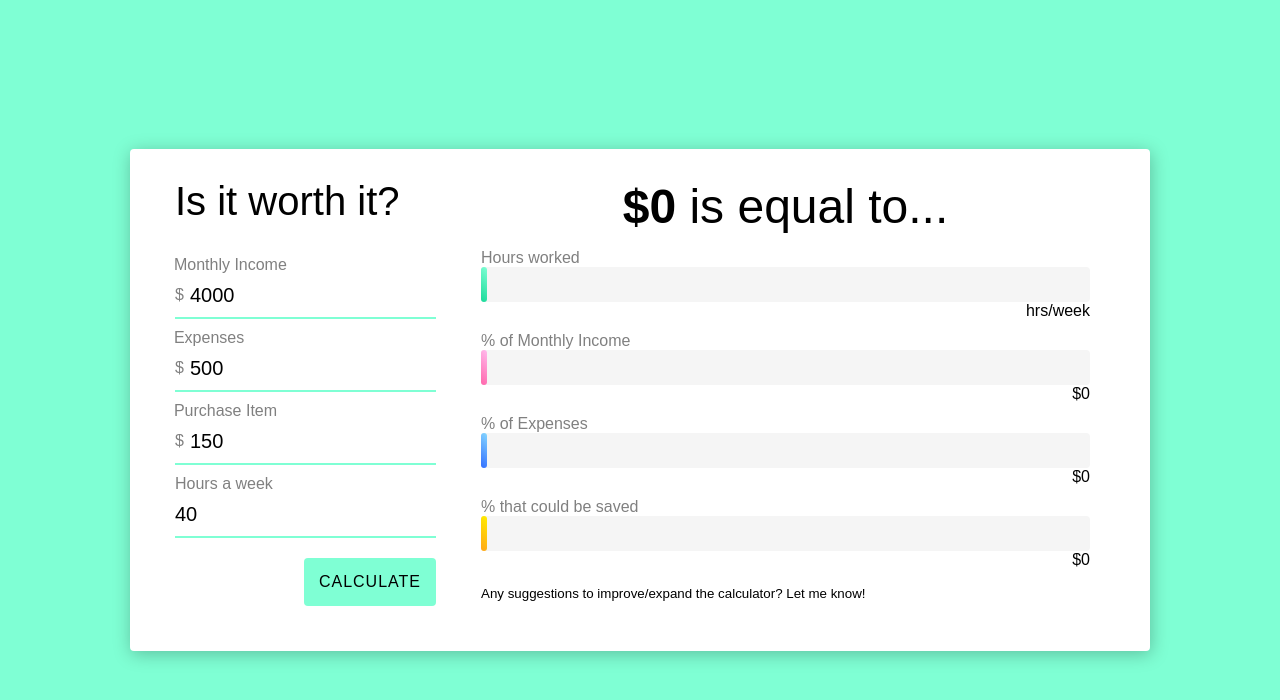
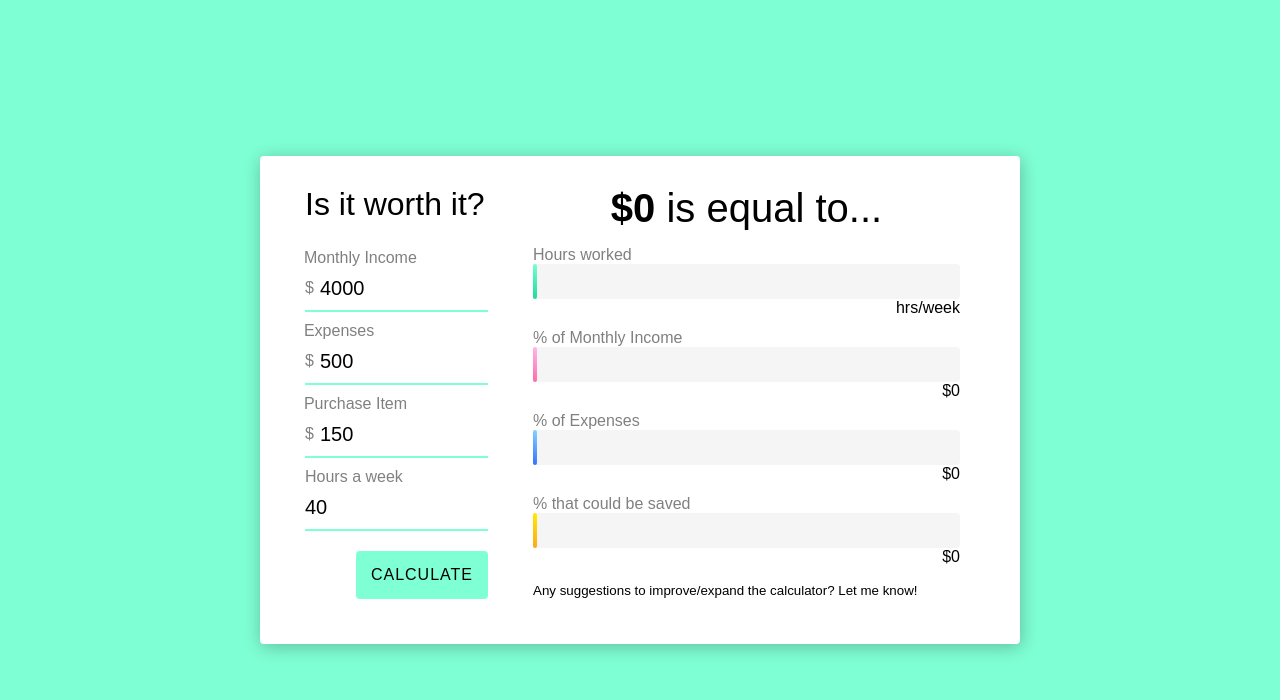
Before and after one commit to Josuerc026/purchase-worthiness, an Angular app: page / in a window 1280 px wide. Shown: the top 700 px of the page. Built offline with nearby package versions, Linux system fonts and the light colour scheme.

Commit message:
styling updates

```diff
--- a/src/app/dashboard/dashboard.component.scss
+++ b/src/app/dashboard/dashboard.component.scss
@@ -6,7 +6,7 @@
   justify-content: center;
   background: aquamarine;
   .dashboard-content{
-    width: 75%;
+    width: 700px;
     padding: 30px;
     background: #fff;
     border-radius: 4px;
@@ -17,7 +17,7 @@
       .title{
         margin-top: 0;
         font-weight: lighter;
-        font-size: 2.5rem;
+        //font-size: 2.5rem;
       }
       width: 30%;
       padding: 0 15px;
--- a/src/app/visualizer/visualizer.component.scss
+++ b/src/app/visualizer/visualizer.component.scss
@@ -68,7 +68,7 @@
     justify-content: center;
     .main-title{
       margin: 0;
-      font-size: 3rem;
+      font-size: 2.5rem;
       position: relative;
       z-index: 0;
       font-weight: lighter;
```
